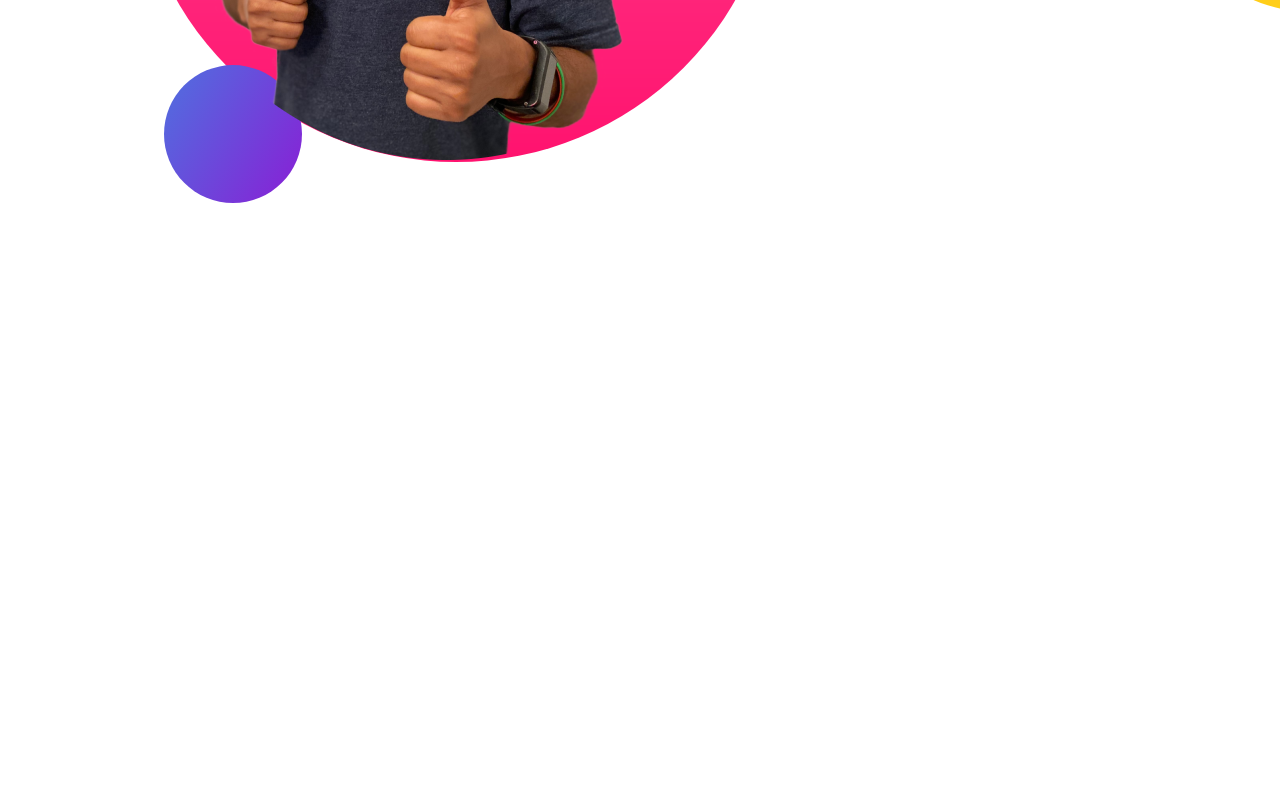
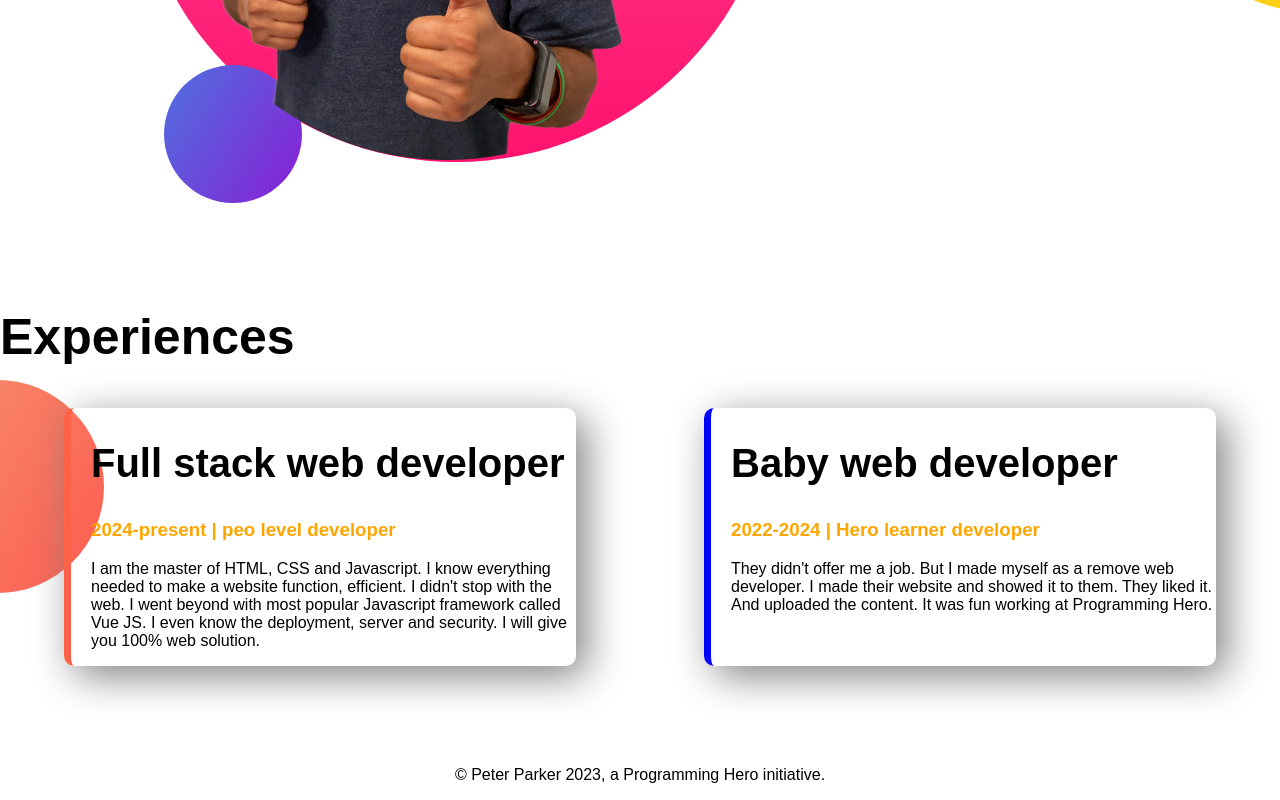
Before and after one commit to jahedulislam123/Jahed-portfolio, a plain HTML site: page index.html in a window 1280 px wide. Shown: the part 1272-2072 px from the top of the page. Before the commit the page ends 1580 px from the top, so only its background shows below. Drawn offline with Linux system fonts and the light colour scheme.

Commit message:
style border & footer added

```diff
--- a/index.html
+++ b/index.html
@@ -10,7 +10,7 @@
 </head>
 
 <body>
-    <section class="top-banner">
+    <section class="top-banner flexible-container">
         <div class="haif-width">
             <h1> Wellcome to </h1>
             <h1> <span class="orange-color">M.J Islam</span> world</h1>
@@ -25,7 +25,7 @@
         <div class="haif-width"> <img src="images/my-bg2.png" alt="">
         </div>
     </section>
-    <section class="dream-big">
+    <section class="dream-big flexible-container">
         <div class="haif-width">
             <img src="images/jhankar2.png" alt="">
         </div>
@@ -37,6 +37,32 @@
             <a class="link-button" target="_blank" href="https://www.linkedin.com/feed/">Download Resume</a>
         </div>
     </section>
+    <section class="experience-area">
+        <h1>Experiences</h1>
+        <div class="flexible-container">
+            <div id="full-stack-developer" class="Experiences-item">
+                <h2>Full stack web developer</h2>
+                <h3 class="orange-color">2024-present | peo level developer</h3>
+                <p> I am the master of HTML, CSS and Javascript. I know everything needed to make a website function,
+                    efficient. I didn't stop with the web. I went beyond with most popular Javascript framework called
+                    Vue
+                    JS. I even know the deployment, server and security. I will give you 100% web solution.</p>
+            </div>
+            <div id="baby-web-developer" class="Experiences-item">
+                <h2> Baby web developer</h2>
+                <h3 class="orange-color">2022-2024 | Hero learner developer</h3>
+                <p>They didn't offer me a job. But I made myself as a remove web developer. I made their website and
+                    showed
+                    it to them. They liked it. And uploaded the content. It was fun working at Programming Hero.
+
+                </p>
+            </div>
+        </div>
+
+    </section>
 </body>
+<footer>
+    <p>© Peter Parker 2023, a Programming Hero initiative.</p>
+</footer>
 
 </html>
--- a/style.css
+++ b/style.css
@@ -7,11 +7,15 @@
     font-size: 50px;
 }
 
+h2 {
+    font-size: 40px;
+}
+
 .orange-color {
     color: orange;
 }
 
-section {
+.flexible-container {
     display: flex;
     margin-bottom: 100px;
 }
@@ -44,3 +48,36 @@
     background-repeat: no-repeat;
     background-position: right;
 }
+
+.experience-area {
+    background-image: url(images/exp-bg.png);
+    background-repeat: no-repeat;
+    background-position: left;
+}
+
+.Experiences-item {
+    width: 40%;
+    margin-left: 5%;
+    margin-right: 5%;
+    padding-left: 20px;
+    box-shadow: 10px 10px 40px gray;
+    border-radius: 10px;
+
+}
+
+
+#full-stack-developer {
+    border-left: 7px solid tomato;
+}
+
+#full-stack-developer {
+    border-left: 7px solid tomato;
+}
+
+#baby-web-developer {
+    border-left: 7px solid blue;
+}
+
+footer p {
+    text-align: center;
+}
```
